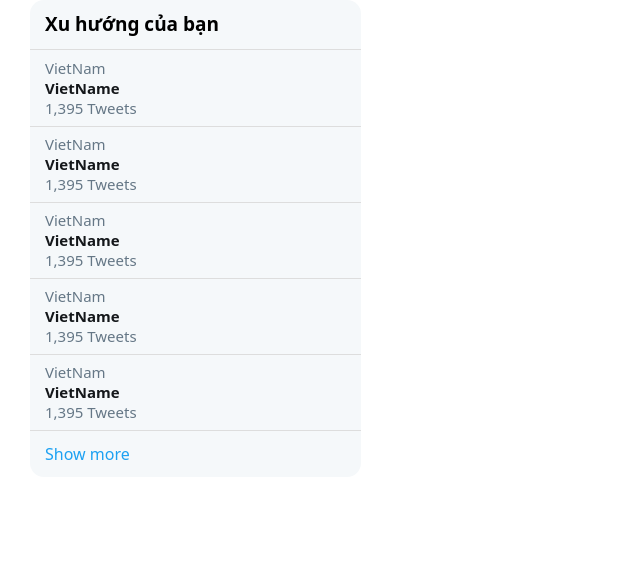
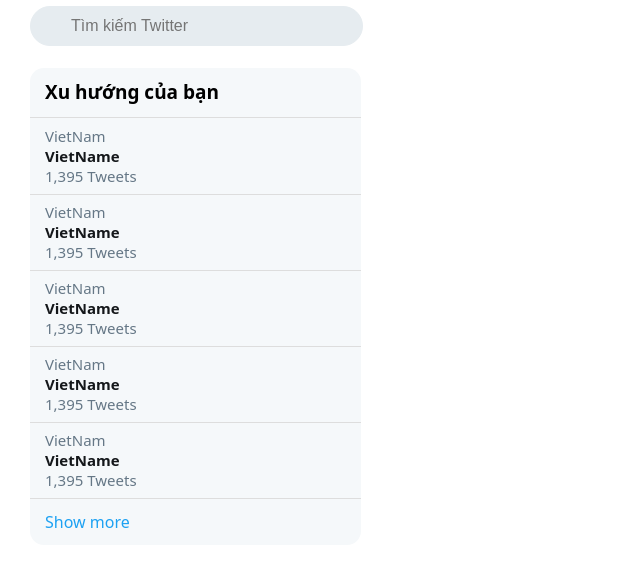
Before and after one commit to leHoangKhacSon/twitter-react-redux, a React (Create React App) app: page / in a window 1280 px wide. Shown: the top 566 px of the page, without its empty margins (0-640 px from the left). Built offline with nearby package versions, Linux system fonts and the light colour scheme.

Commit message:
Create search component

```diff
--- a/src/App.js
+++ b/src/App.js
@@ -1,12 +1,14 @@
-import React, { useState } from 'react';
+import React from 'react';
 
 import './App.scss';
 import Trending from './components/Trending';
+import Search from './components/Search';
 
 function App() {
   return (
     <div className="App">
       <div className="right-siderbar">
+        <Search />
         <Trending />
       </div>
     </div>
--- a/src/App.scss
+++ b/src/App.scss
@@ -74,6 +74,10 @@ $url: 'https://images.unsplash.com/photo-1572491929821-e7964a44096a?ixlib=rb-1.2
 	background-position: center;
 }
 
+.App {
+  display: flex;
+}
+
 .right-siderbar {
   font-family: $font;
   width: 32.5%;
--- /dev/null
+++ b/src/actions/Search.js
@@ -0,0 +1,13 @@
+import * as searchTypes from '../constants/Search';
+
+export const onFocusForm = () => {
+  return {
+    type: searchTypes.ON_FOCUS_FORM
+  }
+};
+
+export const onLeaveForm = () => {
+  return {
+    type: searchTypes.ON_LEAVE_FORM
+  }
+};
--- /dev/null
+++ b/src/components/Search/index.js
@@ -0,0 +1,57 @@
+import React from 'react';
+import PropTypes from 'prop-types';
+import { connect } from 'react-redux';
+
+import './style.scss';
+import * as searchActions from '../../actions/Search';
+
+function Search({ isShow, onFocusForm, onLeaveForm }) {
+  console.log(isShow);
+  return (
+    <div className="search">
+      <div className="search-form">
+        <input
+          type="text"
+          id="search-form-input"
+          className="search-form-input"
+          placeholder="Tìm kiếm Twitter"
+          onFocus={onFocusForm}
+          onBlur={onLeaveForm}
+        />
+        { isShow.isShow === true ? (<div className="search-form-input-support">
+          <p className="text-support">
+            Try searching for people, topics, or keywords
+          </p>
+        </div>)
+        : ''
+        }
+        <i className="search-form-icon fas fa-search"></i>
+      </div>
+    </div>
+  )
+}
+
+Search.propTypes = {
+  isShow: PropTypes.object,
+  onFocusForm: PropTypes.func,
+  onLeaveForm: PropTypes.func
+}
+
+const mapStateToProps = state => {
+  return {
+    isShow: state.search
+  }
+};
+
+const mapDispatchToProps = (dispatch, prosp) => {
+  return {
+    onFocusForm: () => {
+      dispatch(searchActions.onFocusForm())
+    },
+    onLeaveForm: () => {
+      dispatch(searchActions.onLeaveForm())
+    }
+  }
+}
+
+export default connect(mapStateToProps, mapDispatchToProps)(Search);
--- /dev/null
+++ b/src/components/Search/style.scss
@@ -0,0 +1,55 @@
+$primary-color: rgba(29, 161, 242, 1.00);
+
+.search {
+  // margin-top: 10px;
+  margin-bottom: 15px;
+  position: sticky;
+  top: 0;
+  z-index: 2;
+  padding: 6px 55px 7px 30px;
+  background-color: #fff;
+  .search-form {
+    position: relative;
+    margin-right: 40px;
+    &-input {
+      font-size: 16px;
+      padding: 10px 0;
+      padding-left: 40px;
+      width: 100%;
+      background-color: rgb(230, 236, 240);
+      border-radius: 30px;
+      outline: none;
+      border: 1px solid rgb(230, 236, 240);
+      transition: all .3s;
+      position: relative;
+      &-show {
+        display: block !important;
+        z-index: 1;
+      };
+      &-support {
+        text-align: center;
+        width: 113%;
+        height: 100px;
+        position: absolute;
+        border: 1px solid #ddd;
+        border-radius: 5px;
+        background-color: #fff;
+        .text-support {
+          font-size: 15px;
+          color: rgb(101, 119, 134);
+          padding: 20px 15px 15px 15px;
+        };
+      };
+    };
+    &-input:focus {
+      background-color: #fff;
+      border: 1px solid $primary-color;
+    }
+    &-icon {
+      color:#666;
+      position: absolute;
+      top: 12px;
+      left: 15px;
+    };
+  }
+};
--- a/src/components/Trending/index.js
+++ b/src/components/Trending/index.js
@@ -45,7 +45,7 @@ function Trending({ trending, fetchDataTrendingMore }) {
 }
 
 Trending.propTypes = {
-  data: PropTypes.shape({
+  trending: PropTypes.shape({
     title: PropTypes.string,
     items: PropTypes.arrayOf(
       PropTypes.shape({
@@ -56,7 +56,7 @@ Trending.propTypes = {
     ).isRequired,
     limit: PropTypes.number.isRequired
   }).isRequired,
-  showMoreClick: PropTypes.func.isRequired
+  fetchDataTrendingMore: PropTypes.func.isRequired
 }
 
 const mapStateToProps = state => {
--- /dev/null
+++ b/src/constants/Search.js
@@ -0,0 +1,2 @@
+export const ON_FOCUS_FORM = 'ON_FOCUS_FORM';
+export const ON_LEAVE_FORM = 'ON_LEAVE_FORM';
--- a/src/reducers/index.js
+++ b/src/reducers/index.js
@@ -1,9 +1,11 @@
 import { combineReducers } from 'redux';
 
 import trending from './trending';
+import search from './search';
 
 const Reducer = combineReducers({
-  trending
+  trending,
+  search
 });
 
 export default Reducer;
--- /dev/null
+++ b/src/reducers/search.js
@@ -0,0 +1,24 @@
+import * as searchTypes from '../constants/Search';
+
+const initialState = {
+  isShow: false
+};
+
+const search = (state = initialState, action) => {
+  switch(action.type) {
+    case searchTypes.ON_FOCUS_FORM: {
+      return {
+        isShow: true
+      };
+    }
+    case searchTypes.ON_LEAVE_FORM: {
+      return {
+        isShow: false
+      };
+    }
+    default:
+      return state;
+  }
+}
+
+export default search;
--- a/src/reducers/trending.js
+++ b/src/reducers/trending.js
@@ -1,5 +1,3 @@
-import axios from 'axios';
-
 import * as trendingTypes from '../constants/Trending'
 
 const initialState = {
```
